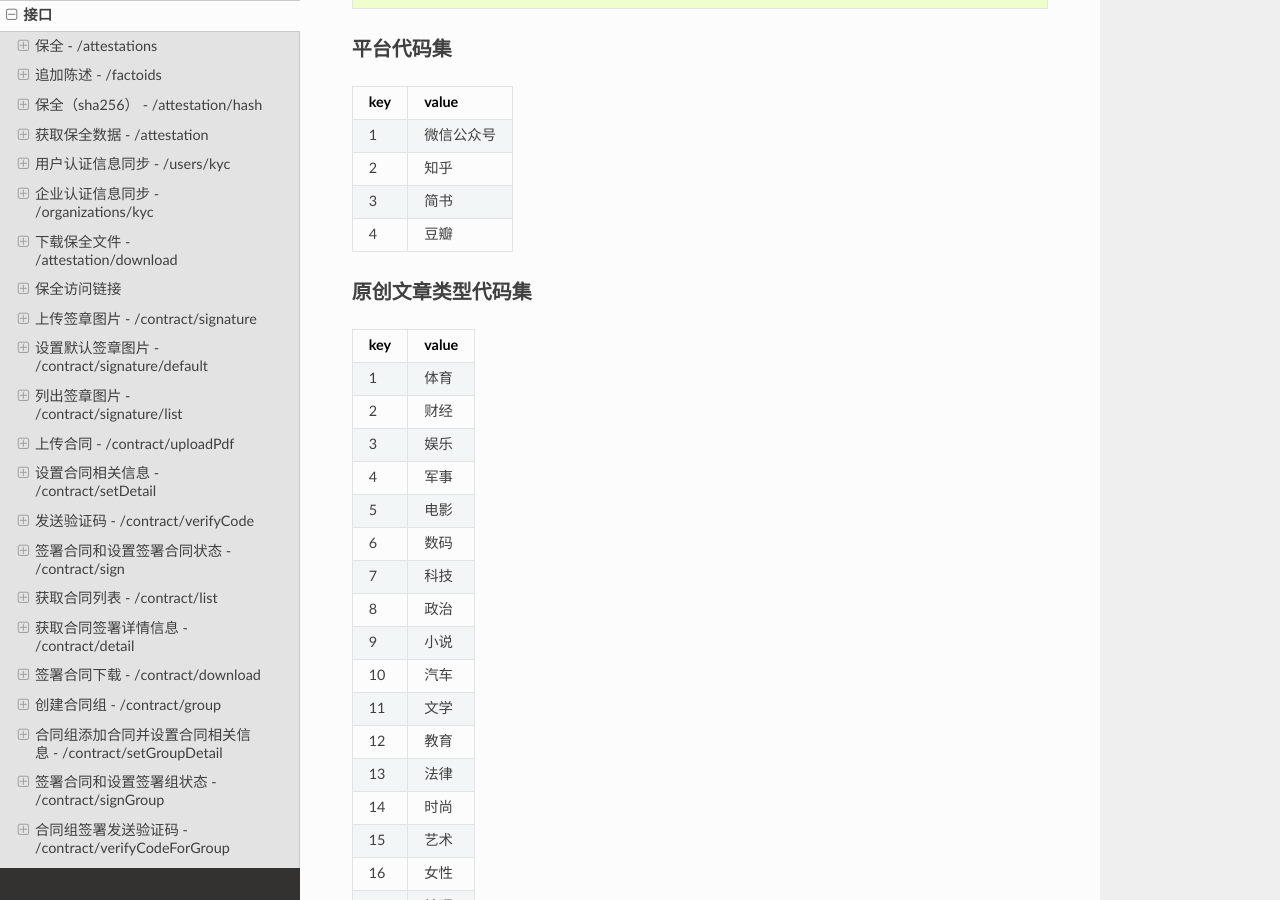
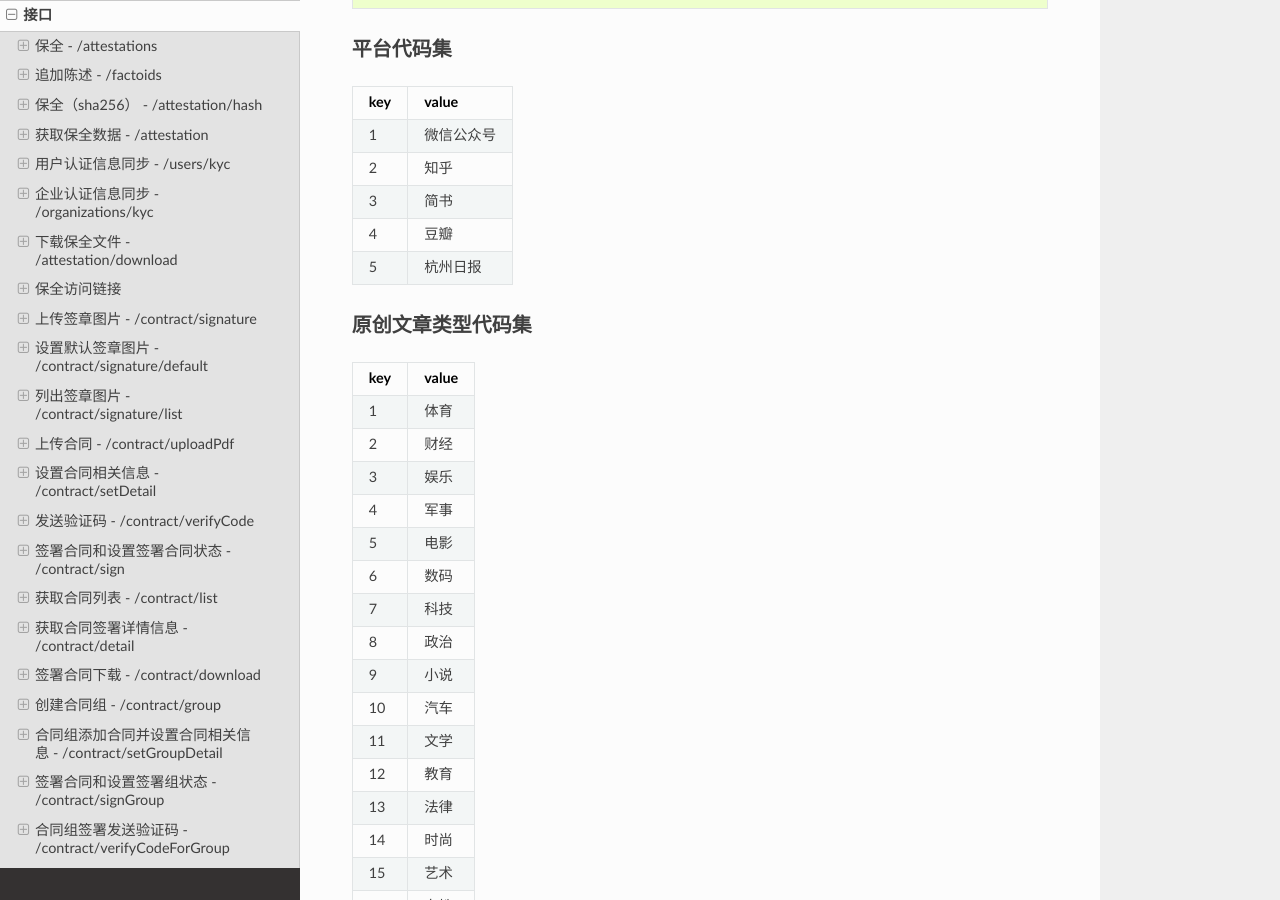
Before and after one commit to baoquan-hq/readthedocs, a Sphinx documentation site: the page built from docs/api.rst, in a window 1280 px wide and 900 px high, scrolled down 32531 px. Built offline with Sphinx 7.4.7 and the Read the Docs theme 2.0.0, drawn with Linux system fonts in a browser that asks for light colours.

Commit message:
add fixed evidence

```diff
--- a/docs/api.rst
+++ b/docs/api.rst
@@ -1411,7 +1411,7 @@
 2                  知乎
 3                  简书
 4                  豆瓣
-
+5                  杭州日报
 =================  =======================================
 
 **原创文章类型代码集**
```
